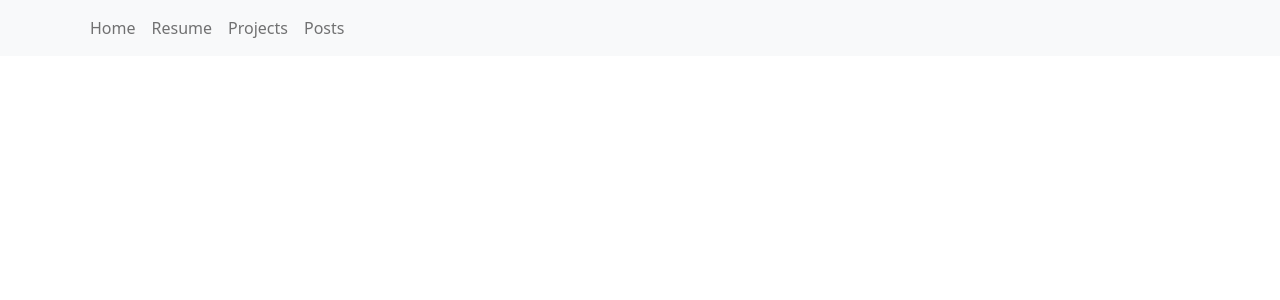
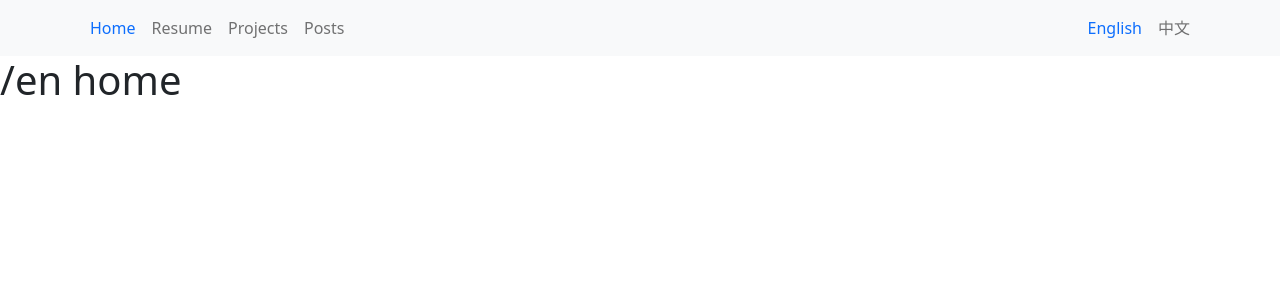
Before and after one commit to likuny0415/kunyang.me, a Next.js app: page / in a window 1280 px wide. Shown: the top 300 px of the page. Built offline with nearby package versions, Linux system fonts and the light colour scheme.

Commit message:
fix: navbar & feature: language switcher in menu

```diff
--- a/next.config.js
+++ b/next.config.js
@@ -1,6 +1,13 @@
 /** @type {import('next').NextConfig} */
-const nextConfig = {
+
+module.exports = {
   reactStrictMode: true,
-}
-
-module.exports = nextConfig
+  async rewrites() {
+    return [
+      {
+        source: "/en",
+        destination: "/",
+      },
+    ];
+  },
+};
--- a/src/components/Layout/Navbar.js
+++ b/src/components/Layout/Navbar.js
@@ -13,13 +13,30 @@ export default function Navbar(props) {
   let navbarInfo;
   const pathsAddress = pathName.split("/");
 
+  let destination;
+  // pathName could be "/zh", "/", "resume"...
+  // when pathName is 'zh' or '/', set destination to '/' for redirect
+  if (pathName === "/zh" || pathName == "/") {
+    destination = "";
+  } else {
+    const lastPartOfPath = pathsAddress[pathsAddress.length - 1];
+    destination = lastPartOfPath;
+  }
+
+  let isZh;
   // 1. pathNanme is '/' or '/en' or '/en/...': lands on En Version of pages
   // 2. pathName is '/zh' or '/zh/..: lands on Zh Version of pages
   if (pathName === "/" || pathsAddress.includes("en")) {
     navbarInfo = data["en"];
+    isZh = false;
   } else {
     navbarInfo = data["zh"];
+    isZh = true;
   }
+
+  // className={clsx(`${isEng ? "active d-none d-md-block" : ""}`,
+  //           "nav-item"
+  //         )}
 
   return (
     <div
@@ -28,44 +45,86 @@ export default function Navbar(props) {
     >
       <ul className="navbar-nav mr-auto">
         <li className="nav-item active">
-          <a className="nav-link" href="/">
-            {navbarInfo.home}
+          <a
+            className={clsx(
+              `${destination == "" ? "text-primary" : ""}`,
+              "nav-link"
+            )}
+            href={navbarInfo.home.path}
+          >
+            {navbarInfo.home.name}
           </a>
         </li>
         <li className="nav-item">
-          <a className="nav-link" href="/resume">
-            {navbarInfo.resume}
+          <a
+            className={clsx(
+              `${destination == "resume" ? "text-primary" : ""}`,
+              "nav-link"
+            )}
+            href={navbarInfo.resume.path}
+            id="resume"
+          >
+            {navbarInfo.resume.name}
           </a>
         </li>
         <li className="nav-item">
-          <a className="nav-link" href="/projects">
-            {navbarInfo.projects}
+          <a
+            className={clsx(
+              `${destination == "projects" ? "text-primary" : ""}`,
+              "nav-link"
+            )}
+            href={navbarInfo.projects.path}
+            id="projects"
+          >
+            {navbarInfo.projects.name}
           </a>
         </li>
         <li className="nav-item">
-          <a className="nav-link" href="/posts">
-            {navbarInfo.posts}
+          <a
+            className={clsx(
+              `${destination == "posts" ? "text-primary" : ""}`,
+              "nav-link"
+            )}
+            href={navbarInfo.posts.path}
+            id="posts"
+          >
+            {navbarInfo.posts.name}
           </a>
         </li>
       </ul>
       <ul className="navbar-nav">
-        {/* <li className="nav-item active d-none d-md-block">
+        <li
+          className={clsx(
+            `${isZh ? "" : "active d-none d-md-block"}`,
+            "nav-item"
+          )}
+        >
           <a
-            href="en"
-            className={clsx(`${isEn ? "text-primary" : ""}`, "nav-link")}
+            href={`/en/${destination}`}
+            className={clsx(
+              `${navbarInfo.language.isEn ? "text-primary" : ""}`,
+              "nav-link"
+            )}
           >
             English
           </a>
         </li>
-        <li className="nav-item">
+        <li
+          className={clsx(
+            `${isZh ? "active d-none d-md-block" : ""}`,
+            "nav-item"
+          )}
+        >
           <a
-            href="zh"
-            onClick={handleChange}
-            className={clsx(`${isEn ? "" : "text-primary"}`, "nav-link")}
+            href={`/zh/${destination}`}
+            className={clsx(
+              `${navbarInfo.language.isEn ? "" : "text-primary"}`,
+              "nav-link"
+            )}
           >
             中文
           </a>
-        </li> */}
+        </li>
       </ul>
     </div>
   );
--- a/src/data/data.json
+++ b/src/data/data.json
@@ -1,14 +1,46 @@
 {
   "en": {
-    "home": "Home",
-    "resume": "Resume",
-    "projects": "Projects",
-    "posts": "Posts"
+    "home": {
+      "name": "Home",
+      "path": "/en"
+    },
+    "resume": {
+      "name": "Resume",
+      "path": "/en/resume"
+    },
+    "projects": {
+      "name": "Projects",
+      "path": "/en/projects"
+    },
+    "posts": {
+      "name": "Posts",
+      "path": "/en/posts"
+    },
+    "language": {
+      "curlang": "en",
+      "isEn": true
+    }
   },
   "zh": {
-    "home": "主页",
-    "resume": "简历",
-    "projects": "项目",
-    "posts": "文章"
+    "home": {
+      "name": "主页",
+      "path": "/zh"
+    },
+    "resume": {
+      "name": "简历",
+      "path": "/zh/resume"
+    },
+    "projects": {
+      "name": "项目",
+      "path": "/zh/projects"
+    },
+    "posts": {
+      "name": "文章",
+      "path": "/zh/posts"
+    },
+    "language": {
+      "curlang": "zj",
+      "isEn": false
+    }
   }
 }
--- a/src/pages/en/index.js
+++ /dev/null
@@ -1,3 +0,0 @@
-export default function Index() {
-  return <h1>/en</h1>;
-}
--- a/src/pages/index.js
+++ b/src/pages/index.js
@@ -1,7 +1,3 @@
-import Head from "next/head";
-import Image from "next/image";
-import styles from "../styles/Home.module.css";
-
 export default function Home() {
-  return <div></div>;
+  return <h1>/en home</h1>;
 }
--- a/src/pages/zh/posts.js
+++ b/src/pages/zh/posts.js
@@ -1,3 +1,3 @@
 export default function Posts() {
-  return <h1>Posts</h1>;
+  return <h1>Posts zh</h1>;
 }
```
Also changed, not shown: src/pages/en/projects.js (renamed from src/pages/en/project.js), src/pages/zh/projects.js (renamed from src/pages/zh/project.js).
